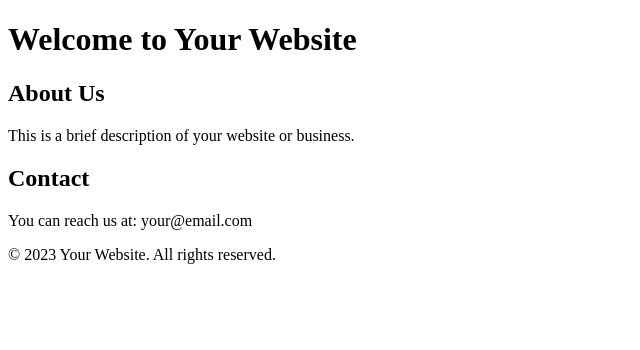
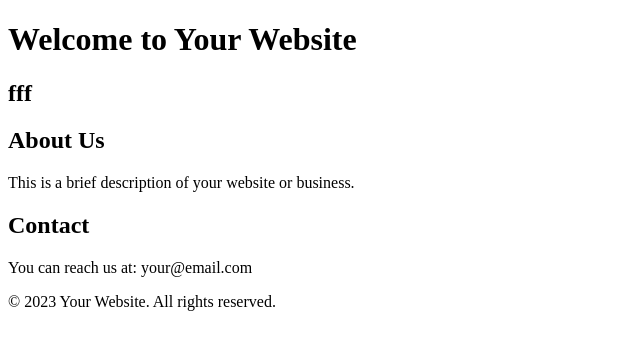
Before and after one commit to JanaRammall/inmind, a plain HTML site: page index.html in a window 1280 px wide. Shown: the whole page, without its empty margins (0-640 px from the left). Drawn offline with Linux system fonts and the light colour scheme.

Commit message:
second commitment

```diff
--- a/index.html
+++ b/index.html
@@ -9,7 +9,7 @@
 <body>
 
     <header>
-        <h1>Welcome to Your Website</h1>
+        <h1>Welcome to Your Website</h1><h2>fff</h2>
         <!-- Add navigation links, logo, or any other header content here -->
     </header>
 
```
